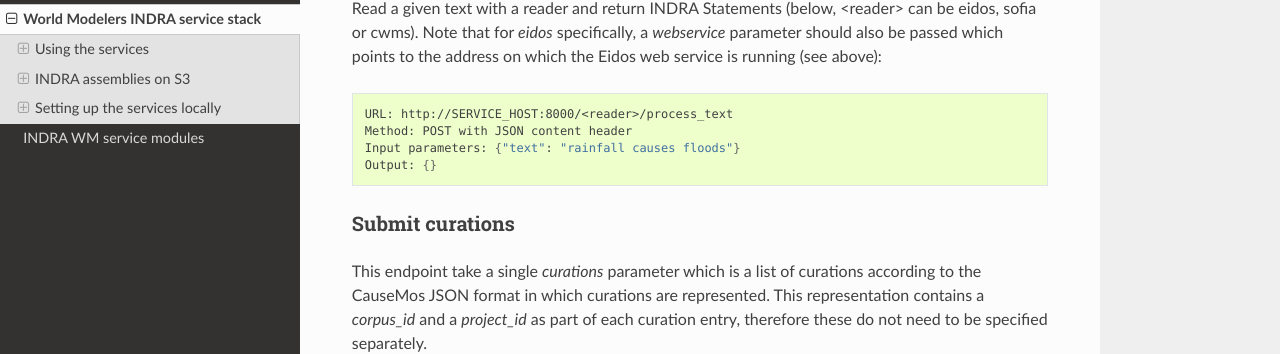
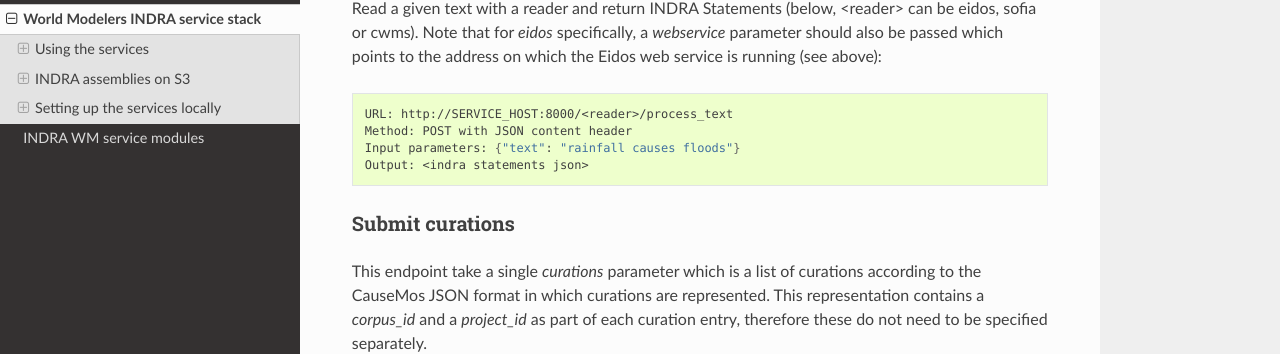
Before and after one commit to gyorilab/indra_world, a Sphinx documentation site: the page built from doc/service.rst, in a window 1280 px wide and 900 px high, scrolled down 437 px. Shown: the part 102-456 px from the top of the window. Built offline with Sphinx 7.4.7 and the Read the Docs theme 2.0.0, drawn with Linux system fonts in a browser that asks for light colours; some of the changed lines change nothing that is shown.

Commit message:
Add output for reading endpoint

```diff
--- a/doc/service.rst
+++ b/doc/service.rst
@@ -33,7 +33,7 @@
     URL: http://SERVICE_HOST:8000/<reader>/process_text
     Method: POST with JSON content header
     Input parameters: {"text": "rainfall causes floods"}
-    Output: {}
+    Output: <indra statements json>
 
 Submit curations
 ~~~~~~~~~~~~~~~~
```
